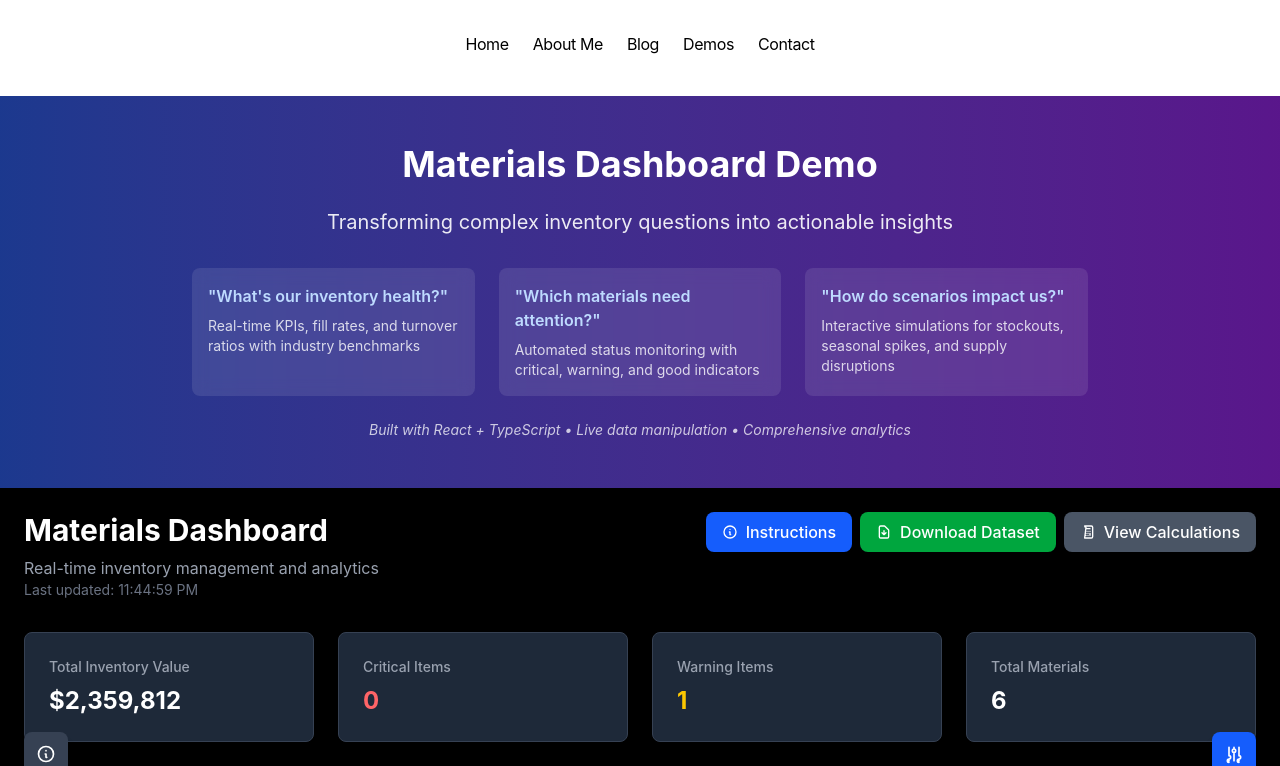
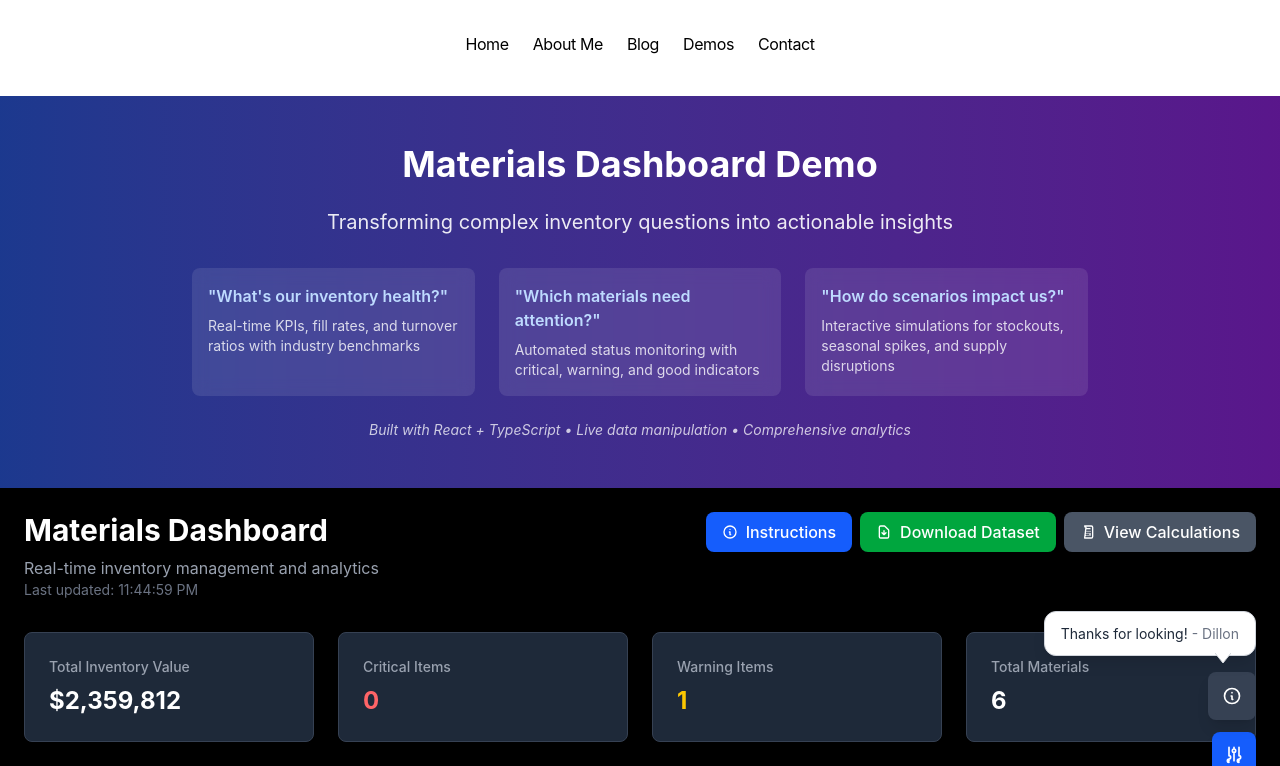
Before and after one commit to dillon-shearer/dillon-shearer-website, a Next.js app: page /demos/materials-dashboard in a window 1280 px wide. Shown: the top 766 px of the page. Built offline with nearby package versions, Linux system fonts and the light colour scheme.

Commit message:
move info button, add text bubble with click, bug fixes

```diff
--- a/app/demos/materials-dashboard/dashboard.tsx
+++ b/app/demos/materials-dashboard/dashboard.tsx
@@ -1063,23 +1063,55 @@ const ControlPanel: React.FC<ControlPanelProps> = ({
 interface InfoPanelProps {
   isOpen: boolean
   onToggle: () => void
-}
-
-const InfoPanel: React.FC<InfoPanelProps> = ({ isOpen, onToggle }) => {
+  controlPanelOpen: boolean   // NEW
+}
+
+
+const InfoPanel: React.FC<InfoPanelProps> = ({ isOpen, onToggle, controlPanelOpen }) => {
+  const [bubbleHidden, setBubbleHidden] = useState(false)
+
   if (!isOpen) {
+    // Don't show the info panel at all when control panel is open
+    if (controlPanelOpen) {
+      return null
+    }
+
     return (
+      <div className="fixed right-6 bottom-20 z-50 flex flex-col items-end">
+        {/* Show bubble only if control panel is NOT open and hasn't been clicked away */}
+        {!controlPanelOpen && !bubbleHidden && (
+          <div
+            className="relative mb-4 max-w-[240px] rounded-xl bg-white border border-gray-300 px-4 py-3 shadow-lg cursor-pointer"
+            onClick={() => setBubbleHidden(true)}
+          >
+            <p className="text-sm text-gray-800 leading-snug">
+              Thanks for looking! <span className="text-gray-500">- Dillon</span>
+            </p>
+            <svg
+              className="absolute bottom-[-8px] right-6"
+              width="16" height="10" viewBox="0 0 16 10"
+            >
+              <path d="M0,0 L8,10 L16,0" fill="white" stroke="#D1D5DB" strokeWidth="1" />
+            </svg>
+          </div>
+        )}
+
+        {/* Always show the (i) button */}
         <button
           onClick={onToggle}
-        className="fixed bottom-6 left-6 bg-gray-700 text-white p-3 rounded-lg shadow-lg hover:bg-gray-600 transition-all duration-300 z-50"
+          className="bg-gray-700 text-white w-12 h-12 rounded-lg shadow-lg hover:bg-gray-600 transition-all duration-300 flex items-center justify-center"
           title="Dashboard Info"
+          aria-label="Open dashboard info"
         >
           <svg className="w-5 h-5" fill="none" stroke="currentColor" viewBox="0 0 24 24">
             <path strokeLinecap="round" strokeLinejoin="round" strokeWidth={2} d="M13 16h-1v-4h-1m1-4h.01M21 12a9 9 0 11-18 0 9 9 0 0118 0z" />
           </svg>
         </button>
+      </div>
     )
   }
 
+  // Open state: the full "About This Dashboard" modal
   return (
     <div className="fixed inset-0 bg-black bg-opacity-75 z-40 flex items-center justify-center p-4">
       <div className="bg-gray-800 rounded-lg border border-gray-700 max-w-4xl w-full max-h-[90vh] overflow-y-auto">
@@ -1127,7 +1159,6 @@ const InfoPanel: React.FC<InfoPanelProps> = ({ isOpen, onToggle }) => {
 
           <div className="bg-gray-700 rounded-lg p-6">
             <h3 className="text-xl font-semibold text-white mb-6">Key Features & Design Decisions</h3>
-
             <div className="space-y-6">
               <div>
                 <h4 className="font-medium text-white mb-2">Status Color Coding</h4>
@@ -1160,6 +1191,7 @@ const InfoPanel: React.FC<InfoPanelProps> = ({ isOpen, onToggle }) => {
     </div>
   )
 }
+
 
 interface CalculationsPanelProps {
   isOpen: boolean
@@ -1657,6 +1689,7 @@ const Dashboard: React.FC = () => {
       </div>
 
       {/* Control Panel */}
+      {(!infoPanelOpen || controlPanelOpen) && (
         <ControlPanel
           materials={materials}
           onScenarioChange={handleScenarioChange}
@@ -1665,16 +1698,31 @@ const Dashboard: React.FC = () => {
           onAddMaterial={handleAddMaterial}
           onDeleteMaterial={handleDeleteMaterial}
           isOpen={controlPanelOpen}
-        onToggle={() => setControlPanelOpen(!controlPanelOpen)}
+          onToggle={() =>
+            setControlPanelOpen(prev => {
+              const next = !prev
+              if (next) setInfoPanelOpen(false)
+              return next
+            })
+          }
         />
+      )}
 
       {/* Info Panel */}
       <InfoPanel
         isOpen={infoPanelOpen}
-        onToggle={() => setInfoPanelOpen(!infoPanelOpen)}
+        onToggle={() =>
+          setInfoPanelOpen(prev => {
+            const next = !prev
+            if (next) setControlPanelOpen(false)
+            return next
+          })
+        }
+        controlPanelOpen={controlPanelOpen}
       />
 
-      {/* Instructions Panel */}
+
+      {/* Instructions Panel * /}
       <InstructionsPanel
         isOpen={instructionsOpen}
         onToggle={() => setInstructionsOpen(!instructionsOpen)}
```
Lines whose indentation alone changed are shown as unchanged.
